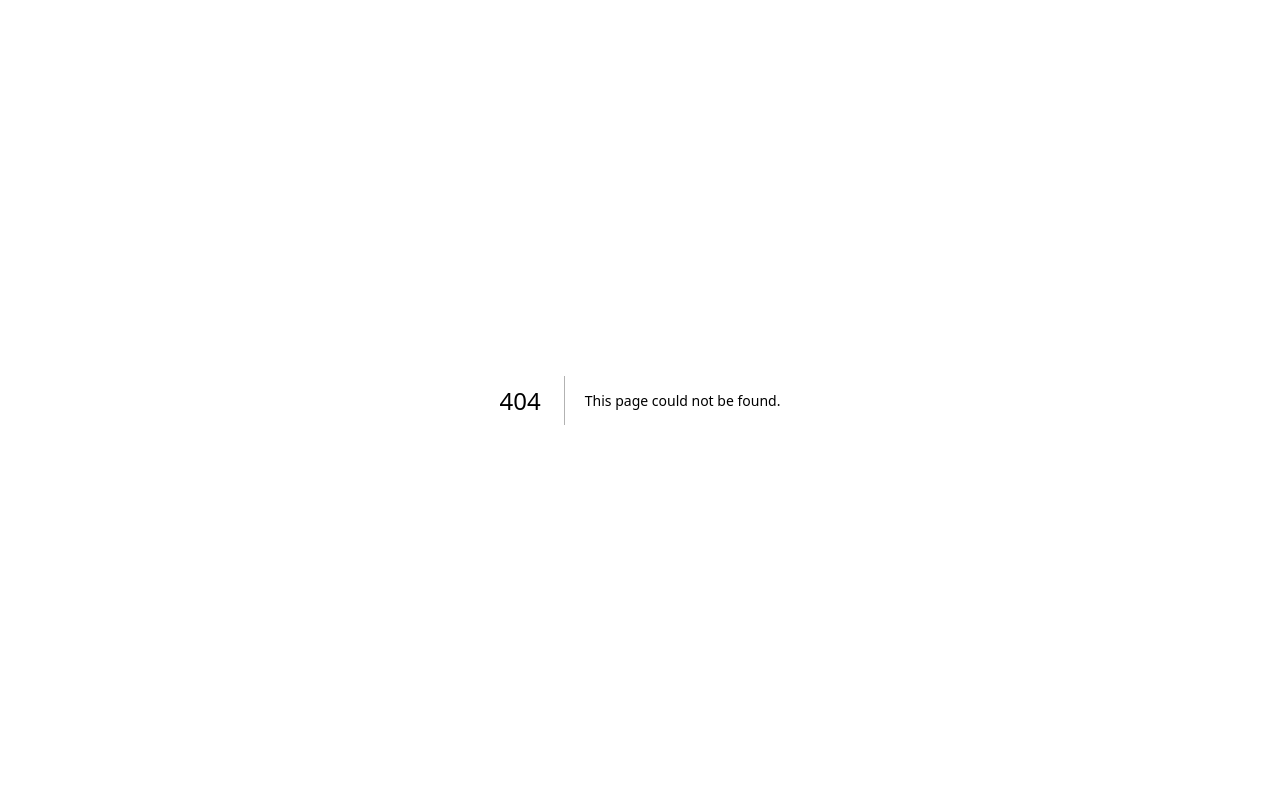
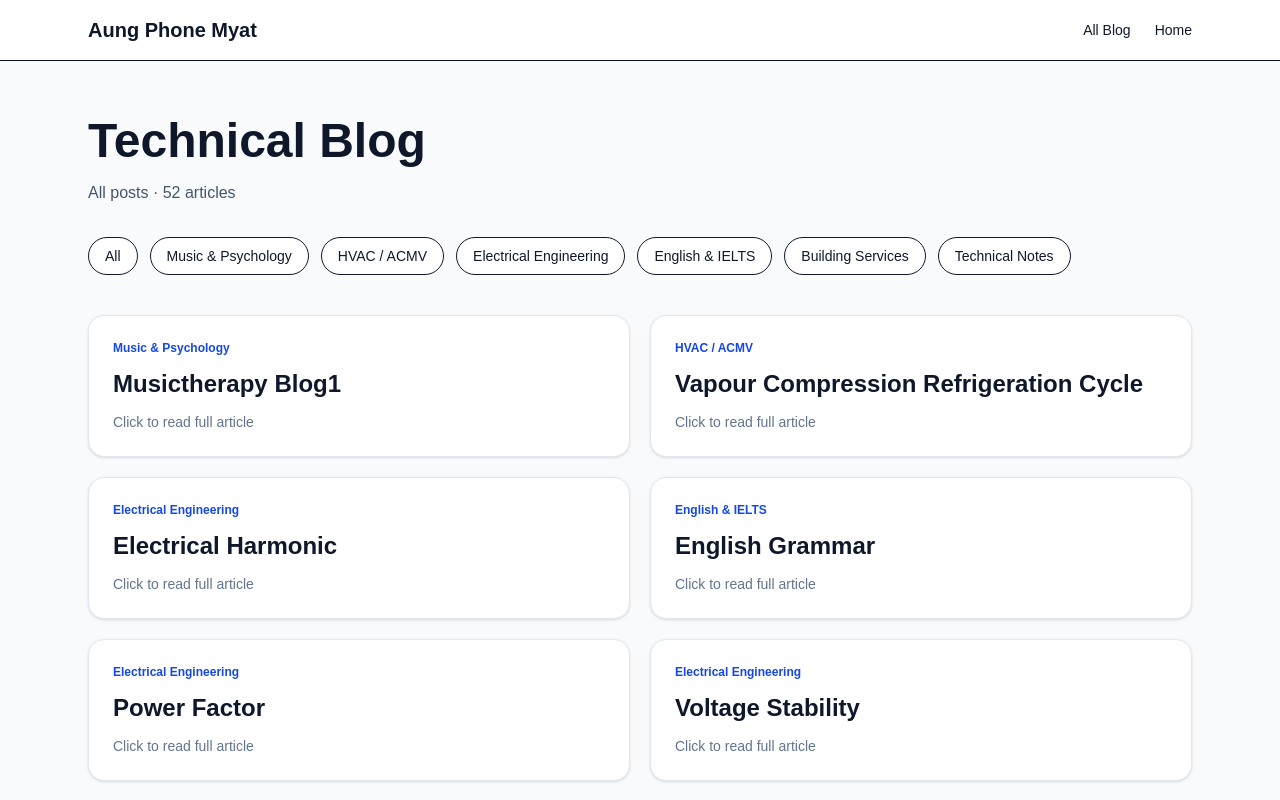
Before and after one commit to Eric9435/eric9435.github.io, a Next.js app: page /blog in a window 1280 px wide. Before the commit this address had no page. Shown: the top 800 px of the page. Built offline with nearby package versions, Linux system fonts and the light colour scheme.

Commit message:
Build professional portfolio blog system

```diff
--- /dev/null
+++ b/src/app/blog/[slug]/page.tsx
@@ -0,0 +1,45 @@
+import { getPost, getPosts } from "@/lib/posts";
+import { notFound } from "next/navigation";
+
+export function generateStaticParams() {
+  return getPosts().map((post) => ({
+    slug: post.slug,
+  }));
+}
+
+export default function BlogPostPage({
+  params,
+}: {
+  params: { slug: string };
+}) {
+  const post = getPost(params.slug);
+
+  if (!post) return notFound();
+
+  return (
+    <main className="min-h-screen bg-slate-50 text-slate-900">
+      <nav className="border-b bg-white/90 backdrop-blur sticky top-0 z-50">
+        <div className="max-w-4xl mx-auto px-6 py-4 flex justify-between items-center">
+          <a href="/" className="font-bold text-xl">Aung Phone Myat</a>
+          <a href="/blog" className="text-sm hover:text-blue-700">Back to Blog</a>
+        </div>
+      </nav>
+
+      <article className="max-w-4xl mx-auto px-6 py-14">
+        <div className="text-sm font-semibold text-blue-700">{post.category}</div>
+
+        <h1 className="mt-4 text-4xl md:text-5xl font-bold leading-tight">
+          {post.title}
+        </h1>
+
+        <p className="mt-4 text-slate-500">{post.file}</p>
+
+        <div className="mt-10 rounded-2xl bg-white border p-8 shadow-sm">
+          <pre className="whitespace-pre-wrap font-sans leading-8 text-slate-800">
+            {post.content}
+          </pre>
+        </div>
+      </article>
+    </main>
+  );
+}
--- /dev/null
+++ b/src/app/blog/page.tsx
@@ -0,0 +1,71 @@
+import { getPosts, getCategories } from "@/lib/posts";
+
+export default function BlogPage({
+  searchParams,
+}: {
+  searchParams: { category?: string };
+}) {
+  const posts = getPosts();
+  const categories = getCategories();
+  const selected = searchParams.category;
+
+  const filtered = selected
+    ? posts.filter((post) => post.category === selected)
+    : posts;
+
+  return (
+    <main className="min-h-screen bg-slate-50 text-slate-900">
+      <nav className="border-b bg-white/90 backdrop-blur sticky top-0 z-50">
+        <div className="max-w-6xl mx-auto px-6 py-4 flex justify-between items-center">
+          <a href="/" className="font-bold text-xl">Aung Phone Myat</a>
+          <div className="flex gap-6 text-sm">
+            <a href="/blog" className="hover:text-blue-700">All Blog</a>
+            <a href="/" className="hover:text-blue-700">Home</a>
+          </div>
+        </div>
+      </nav>
+
+      <section className="max-w-6xl mx-auto px-6 py-14">
+        <h1 className="text-5xl font-bold">Technical Blog</h1>
+        <p className="mt-4 text-slate-600">
+          {selected ? `${selected} posts` : `All posts`} · {filtered.length} articles
+        </p>
+
+        <div className="mt-8 flex flex-wrap gap-3">
+          <a href="/blog" className="rounded-full border bg-white px-4 py-2 text-sm hover:border-blue-700">
+            All
+          </a>
+          {categories.map((category) => (
+            <a
+              key={category}
+              href={`/blog?category=${encodeURIComponent(category)}`}
+              className="rounded-full border bg-white px-4 py-2 text-sm hover:border-blue-700"
+            >
+              {category}
+            </a>
+          ))}
+        </div>
+
+        <div className="mt-10 grid md:grid-cols-2 gap-5">
+          {filtered.map((post) => (
+            <a
+              key={post.slug}
+              href={`/blog/${post.slug}`}
+              className="rounded-2xl bg-white border border-slate-200 p-6 shadow-sm hover:shadow-md hover:border-blue-700 transition"
+            >
+              <div className="text-xs font-semibold text-blue-700">
+                {post.category}
+              </div>
+              <h2 className="mt-3 text-2xl font-bold">
+                {post.title}
+              </h2>
+              <p className="mt-3 text-sm text-slate-500">
+                Click to read full article
+              </p>
+            </a>
+          ))}
+        </div>
+      </section>
+    </main>
+  );
+}
--- a/src/app/page.tsx
+++ b/src/app/page.tsx
@@ -1,65 +1,88 @@
-import Image from "next/image";
+import { getPosts, getCategories } from "@/lib/posts";
 
 export default function Home() {
+  const posts = getPosts();
+  const categories = getCategories();
+
   return (
-    <div className="flex flex-col flex-1 items-center justify-center bg-zinc-50 font-sans dark:bg-black">
-      <main className="flex flex-1 w-full max-w-3xl flex-col items-center justify-between py-32 px-16 bg-white dark:bg-black sm:items-start">
-        <Image
-          className="dark:invert"
-          src="/next.svg"
-          alt="Next.js logo"
-          width={100}
-          height={20}
-          priority
-        />
-        <div className="flex flex-col items-center gap-6 text-center sm:items-start sm:text-left">
-          <h1 className="max-w-xs text-3xl font-semibold leading-10 tracking-tight text-black dark:text-zinc-50">
-            To get started, edit the page.tsx file.
+    <main className="min-h-screen bg-slate-50 text-slate-900">
+      <nav className="border-b bg-white/90 backdrop-blur sticky top-0 z-50">
+        <div className="max-w-6xl mx-auto px-6 py-4 flex justify-between items-center">
+          <a href="/" className="font-bold text-xl">Aung Phone Myat</a>
+          <div className="flex gap-6 text-sm">
+            <a href="/blog" className="hover:text-blue-700">Blog</a>
+            <a href="https://github.com/Eric9435" className="hover:text-blue-700">GitHub</a>
+          </div>
+        </div>
+      </nav>
+
+      <section className="max-w-6xl mx-auto px-6 py-20 grid lg:grid-cols-[1.2fr_0.8fr] gap-12 items-center">
+        <div>
+          <img
+            src="/assets/img/profile.jpg"
+            alt="Aung Phone Myat"
+            className="w-36 h-36 rounded-full object-cover border shadow-md mb-8"
+          />
+
+          <h1 className="text-5xl md:text-6xl font-bold tracking-tight">
+            Aung Phone Myat
           </h1>
-          <p className="max-w-md text-lg leading-8 text-zinc-600 dark:text-zinc-400">
-            Looking for a starting point or more instructions? Head over to{" "}
-            <a
-              href="https://vercel.com/templates?framework=next.js&utm_source=create-next-app&utm_medium=appdir-template-tw&utm_campaign=create-next-app"
-              className="font-medium text-zinc-950 dark:text-zinc-50"
-            >
-              Templates
-            </a>{" "}
-            or the{" "}
-            <a
-              href="https://nextjs.org/learn?utm_source=create-next-app&utm_medium=appdir-template-tw&utm_campaign=create-next-app"
-              className="font-medium text-zinc-950 dark:text-zinc-50"
-            >
-              Learning
-            </a>{" "}
-            center.
+
+          <p className="mt-5 text-2xl text-slate-600">
+            Automation & Control Systems Engineer
           </p>
+
+          <p className="mt-8 max-w-3xl text-lg leading-8 text-slate-700">
+            Portfolio and technical blog covering electrical engineering, HVAC/ACMV,
+            PLC/SCADA, building services, English learning, music psychology,
+            and engineering knowledge systems.
+          </p>
+
+          <div className="mt-10 flex flex-wrap gap-4">
+            <a href="/blog" className="rounded-xl bg-slate-900 text-white px-6 py-3 shadow hover:bg-blue-900">
+              Read Blog
+            </a>
+
+            <a href="https://github.com/Eric9435" className="rounded-xl border border-slate-300 bg-white px-6 py-3 hover:border-blue-700">
+              GitHub Profile
+            </a>
+          </div>
         </div>
-        <div className="flex flex-col gap-4 text-base font-medium sm:flex-row">
-          <a
-            className="flex h-12 w-full items-center justify-center gap-2 rounded-full bg-foreground px-5 text-background transition-colors hover:bg-[#383838] dark:hover:bg-[#ccc] md:w-[158px]"
-            href="https://vercel.com/new?utm_source=create-next-app&utm_medium=appdir-template-tw&utm_campaign=create-next-app"
-            target="_blank"
-            rel="noopener noreferrer"
-          >
-            <Image
-              className="dark:invert"
-              src="/vercel.svg"
-              alt="Vercel logomark"
-              width={16}
-              height={16}
-            />
-            Deploy Now
-          </a>
-          <a
-            className="flex h-12 w-full items-center justify-center rounded-full border border-solid border-black/[.08] px-5 transition-colors hover:border-transparent hover:bg-black/[.04] dark:border-white/[.145] dark:hover:bg-[#1a1a1a] md:w-[158px]"
-            href="https://nextjs.org/docs?utm_source=create-next-app&utm_medium=appdir-template-tw&utm_campaign=create-next-app"
-            target="_blank"
-            rel="noopener noreferrer"
-          >
-            Documentation
-          </a>
+
+        <div className="rounded-3xl bg-white border shadow-sm p-8">
+          <h2 className="text-2xl font-bold">Knowledge Areas</h2>
+          <p className="mt-2 text-slate-500">Organized from your migrated blog archive.</p>
+
+          <div className="mt-6 grid gap-3">
+            {categories.map((category) => (
+              <a
+                key={category}
+                href={`/blog?category=${encodeURIComponent(category)}`}
+                className="rounded-xl border p-4 hover:border-blue-700 hover:bg-blue-50 transition"
+              >
+                <div className="font-semibold">{category}</div>
+                <div className="text-sm text-slate-500">
+                  {posts.filter((p) => p.category === category).length} posts
+                </div>
+              </a>
+            ))}
+          </div>
         </div>
-      </main>
-    </div>
+      </section>
+
+      <section className="max-w-6xl mx-auto px-6 pb-20">
+        <h2 className="text-3xl font-bold mb-6">Latest Blog Posts</h2>
+
+        <div className="grid md:grid-cols-2 lg:grid-cols-3 gap-5">
+          {posts.slice(0, 6).map((post) => (
+            <a key={post.slug} href={`/blog/${post.slug}`} className="rounded-2xl bg-white border p-5 shadow-sm hover:shadow-md transition">
+              <div className="text-xs font-semibold text-blue-700">{post.category}</div>
+              <h3 className="mt-3 text-lg font-bold">{post.title}</h3>
+              <p className="mt-3 text-sm text-slate-500">{post.file}</p>
+            </a>
+          ))}
+        </div>
+      </section>
+    </main>
   );
 }
--- /dev/null
+++ b/src/lib/posts.ts
@@ -0,0 +1,60 @@
+import fs from "fs";
+import path from "path";
+
+export type Post = {
+  slug: string;
+  file: string;
+  title: string;
+  category: string;
+  content: string;
+};
+
+const postsDir = path.join(process.cwd(), "content/posts");
+
+function titleFromFile(file: string) {
+  return file
+    .replace(/\.md$/i, "")
+    .replace(/^\d{4}-\d{2}-\d{1,2}-/i, "")
+    .replace(/-/g, " ")
+    .replace(/\b\w/g, (c) => c.toUpperCase());
+}
+
+function categoryFromFile(file: string) {
+  const name = file.toLowerCase();
+
+  if (name.includes("ielts") || name.includes("english") || name.includes("grammar") || name.includes("essay") || name.includes("reading") || name.includes("vocab")) return "English & IELTS";
+  if (name.includes("music") || name.includes("therapy") || name.includes("brain") || name.includes("sleep") || name.includes("trauma")) return "Music & Psychology";
+  if (name.includes("electrical") || name.includes("power") || name.includes("voltage") || name.includes("transformer") || name.includes("hvdc") || name.includes("scada") || name.includes("harmonic")) return "Electrical Engineering";
+  if (name.includes("hvac") || name.includes("acmv") || name.includes("refrigeration") || name.includes("thermodynamics") || name.includes("chiller")) return "HVAC / ACMV";
+  if (name.includes("plumbing") || name.includes("sanitary") || name.includes("fire")) return "Building Services";
+  return "Technical Notes";
+}
+
+export function getPosts(): Post[] {
+  if (!fs.existsSync(postsDir)) return [];
+
+  return fs
+    .readdirSync(postsDir)
+    .filter((file) => file.endsWith(".md") || file.endsWith(".MD"))
+    .map((file) => {
+      const slug = file.replace(/\.md$/i, "");
+      const content = fs.readFileSync(path.join(postsDir, file), "utf8");
+
+      return {
+        slug,
+        file,
+        title: titleFromFile(file),
+        category: categoryFromFile(file),
+        content,
+      };
+    });
+}
+
+export function getPost(slug: string) {
+  return getPosts().find((post) => post.slug === slug);
+}
+
+export function getCategories() {
+  const posts = getPosts();
+  return Array.from(new Set(posts.map((post) => post.category)));
+}
```
